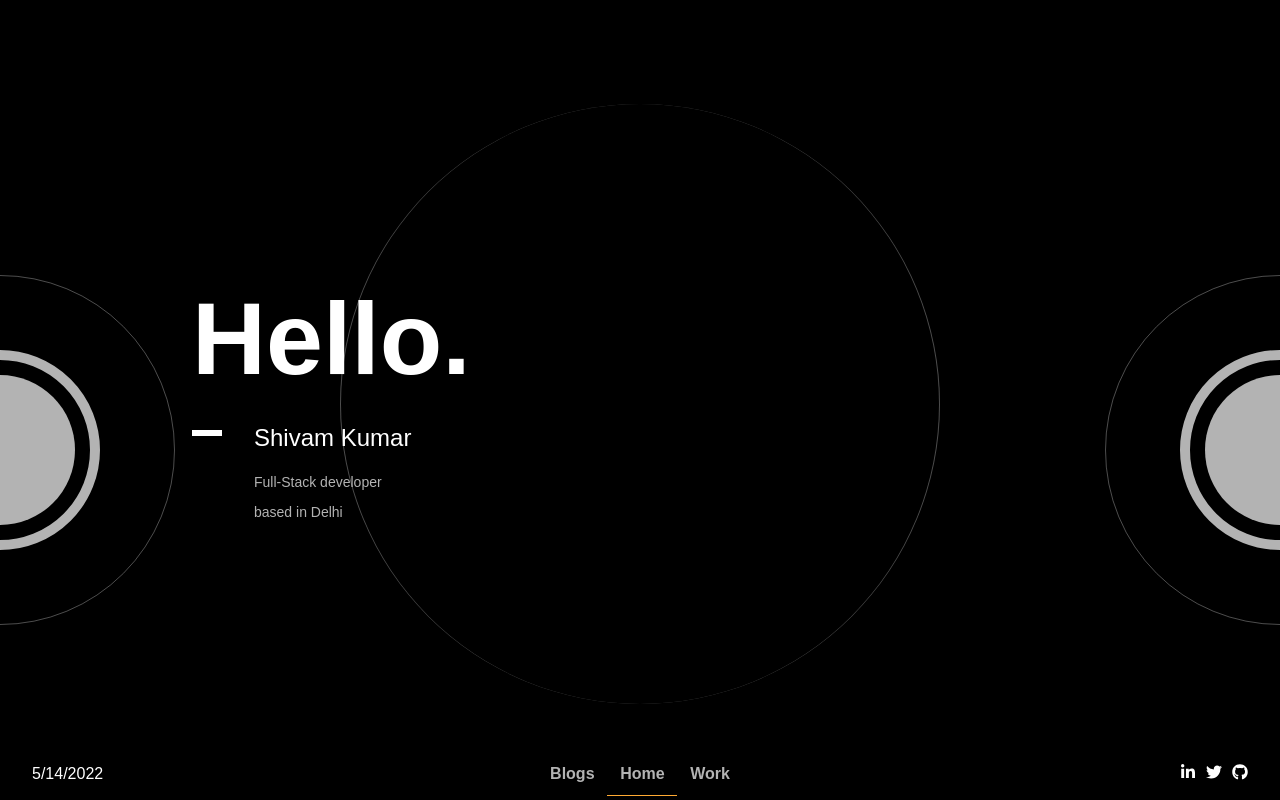
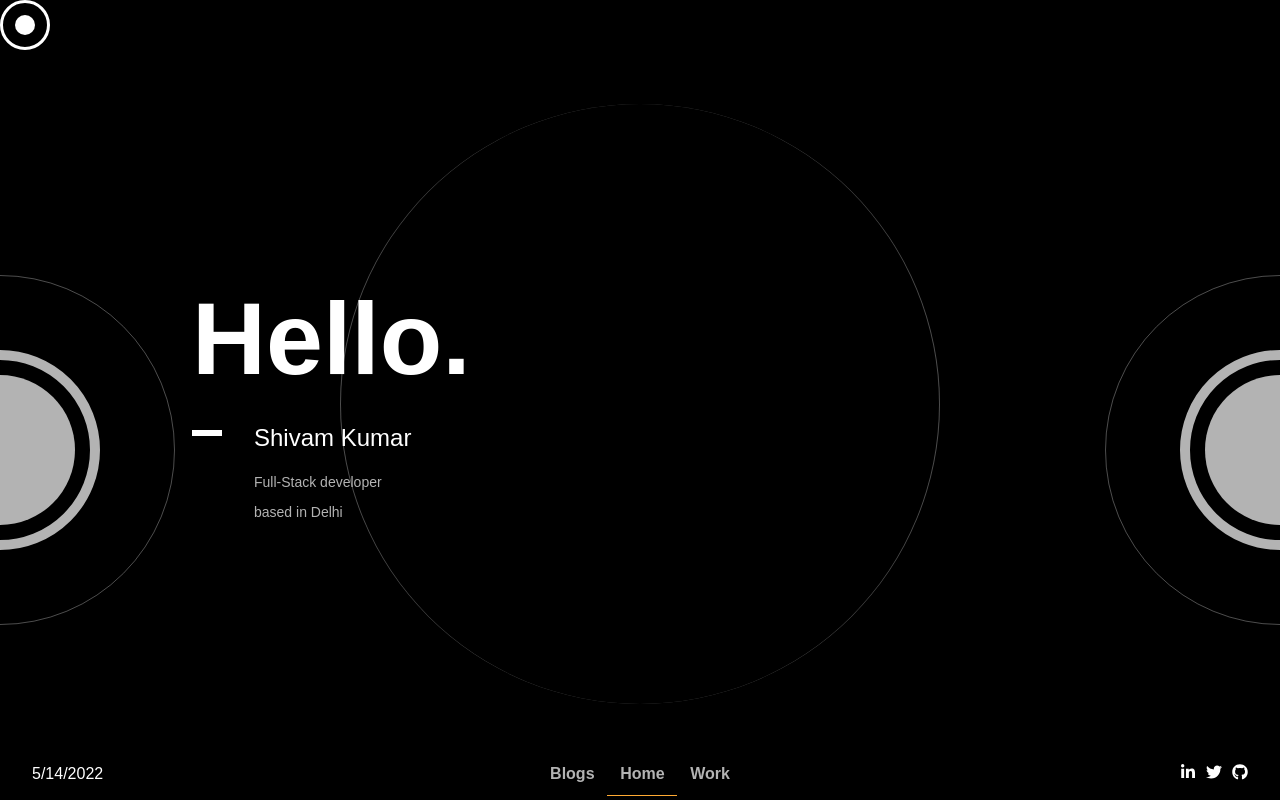
Before and after one commit to riverrz/quest, a Next.js app: page / in a window 1280 px wide. Shown: the top 800 px of the page. Built offline with nearby package versions, Linux system fonts and the light colour scheme; a web font is replaced by a local one.

Commit message:
Create a custom cursor component

```diff
--- a/pages/_app.tsx
+++ b/pages/_app.tsx
@@ -7,6 +7,7 @@ import Nav from "@components/Nav/Nav";
 import Layout from "@components/Layout/Layout";
 import { styled } from "@styles/stitches.config";
 import { useLastRoute } from "@hooks";
+import { Cursor } from "@components/common";
 
 const AppWrap = styled("div", {
     height: "100%",
@@ -26,6 +27,7 @@ function MyApp({ Component, pageProps, router }: AppProps): JSX.Element {
                 />
             </Head>
             <AppWrap>
+                <Cursor />
                 <LazyMotion features={domAnimation} strict>
                     <AnimatePresence
                         exitBeforeEnter={false}
--- /dev/null
+++ b/src/components/common/Cursor.tsx
@@ -0,0 +1,63 @@
+import { styled } from "@styles/stitches.config";
+import React, { useEffect, useRef, useState } from "react";
+
+const StyledCursor = styled("div", {
+    width: 50,
+    height: 50,
+    border: "3px solid $white",
+    position: "absolute",
+    borderRadius: "50%",
+    transitionDuration: "100ms",
+    transitionTimingFunction: "ease-out",
+    "&::before": {
+        position: "absolute",
+        content: "",
+        top: "50%",
+        left: "50%",
+        transform: "translate(-50%, -50%)",
+        width: 20,
+        height: 20,
+        backgroundColor: "$white",
+        borderRadius: "50%",
+        transitionDuration: "100ms",
+        transitionTimingFunction: "ease-out",
+    },
+    variants: {
+        active: {
+            true: {
+                transform: "scale(0.8)",
+                "&::after": {
+                    opacity: 0.7,
+                },
+            },
+        },
+    },
+});
+
+export const Cursor: React.FC = () => {
+    const [isActive, setIsActive] = useState(false);
+    const ref = useRef<HTMLDivElement>(null);
+    useEffect(() => {
+        function mouseMoveHandler(e: MouseEvent) {
+            if (!ref.current) {
+                return;
+            }
+            ref.current.style.top = `${e.pageY - 10}px`;
+            ref.current.style.left = `${e.pageX - 10}px`;
+        }
+        function mouseDownHandler() {
+            setIsActive(true);
+            setTimeout(() => {
+                setIsActive(false);
+            }, 300);
+        }
+        document.addEventListener("mousemove", mouseMoveHandler);
+        document.addEventListener("mousedown", mouseDownHandler);
+
+        return () => {
+            document.removeEventListener("mousemove", mouseMoveHandler);
+            document.removeEventListener("mousedown", mouseDownHandler);
+        };
+    }, []);
+    return <StyledCursor ref={ref} active={isActive} />;
+};
--- a/src/components/common/index.tsx
+++ b/src/components/common/index.tsx
@@ -1,3 +1,4 @@
 export * from "./NavItem";
 export * from "./Halo";
 export * from "./Sphere";
+export * from "./Cursor";
--- a/src/styles/globalStyles.tsx
+++ b/src/styles/globalStyles.tsx
@@ -5,6 +5,7 @@ export const globalStyles = globalCss({
         margin: 0,
         padding: 0,
         boxSizing: "border-box",
+        cursor: "none !important",
     },
     html: {
         minHeight: "100vh",
```
